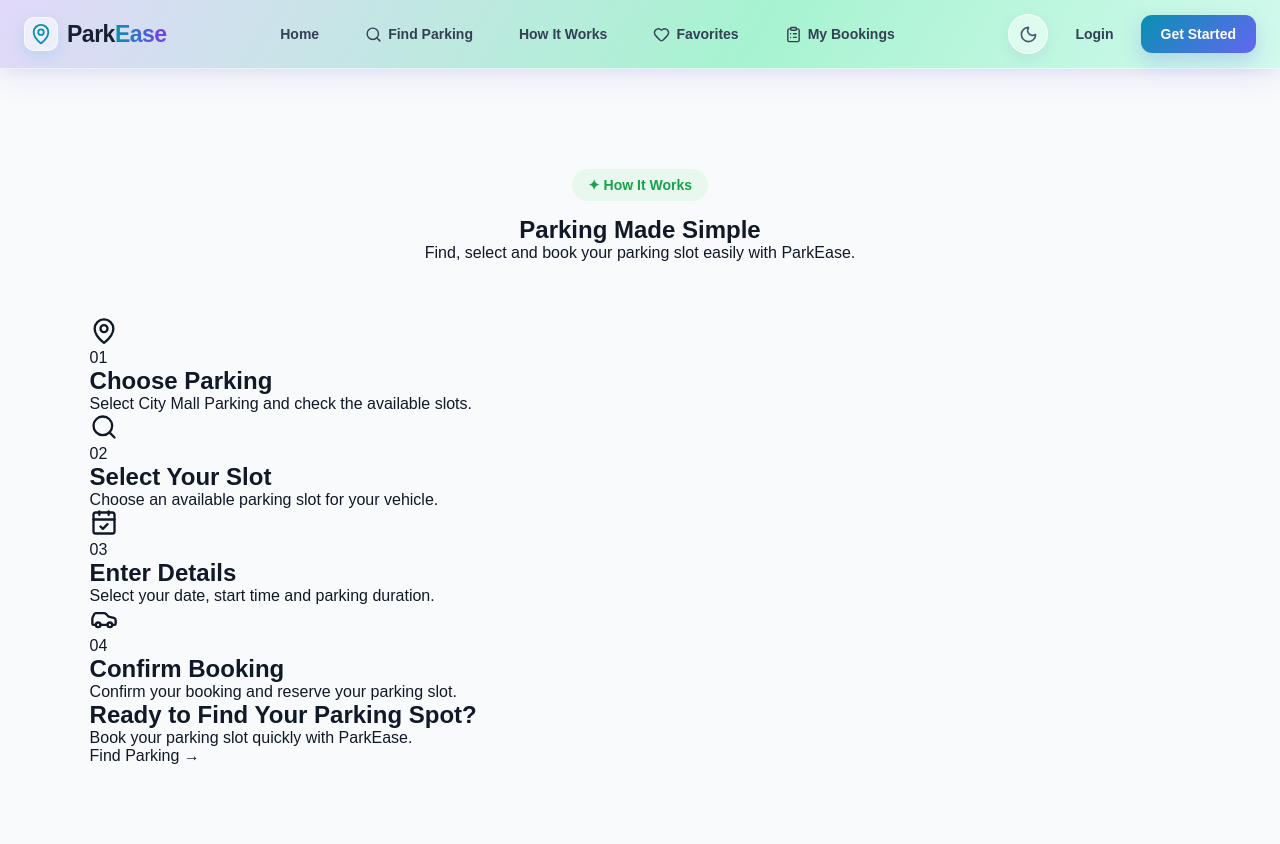
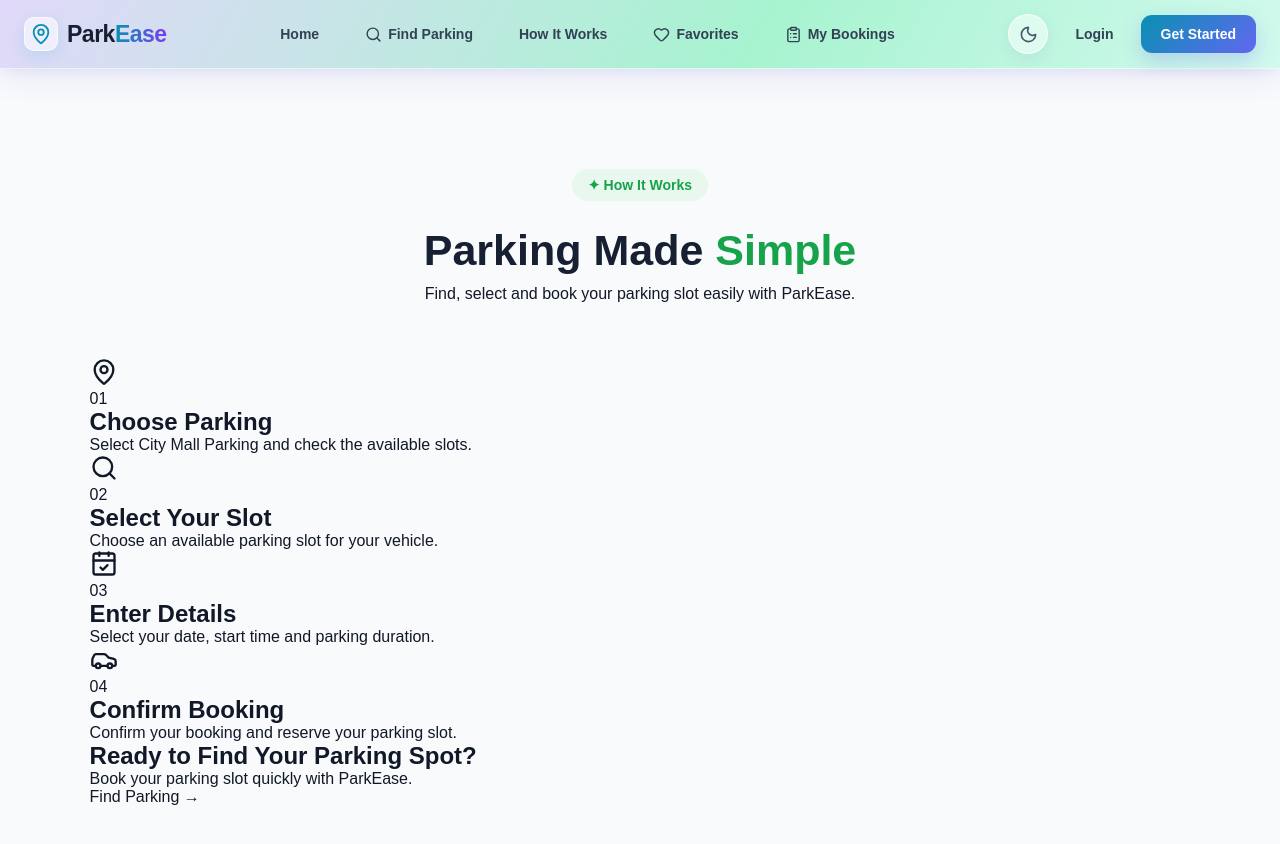
Before and after one commit to dibeyendu-dev/smart-parking-system, a React (Vite) app: page /about in a window 1280 px wide. Shown: the top 844 px of the page. Built offline with nearby package versions, Linux system fonts and the light colour scheme.

Commit message:
About css part 2 added

```diff
--- a/src/css/About.css
+++ b/src/css/About.css
@@ -10,3 +10,12 @@
     text-align: center;
     margin-bottom: 55px;
 }
+.about-header h1 {
+    font-size: 43px;
+    color: #172033;
+    margin: 10px 0;
+}
+
+.about-header h1 strong {
+    color: #16a34a;
+}
```
